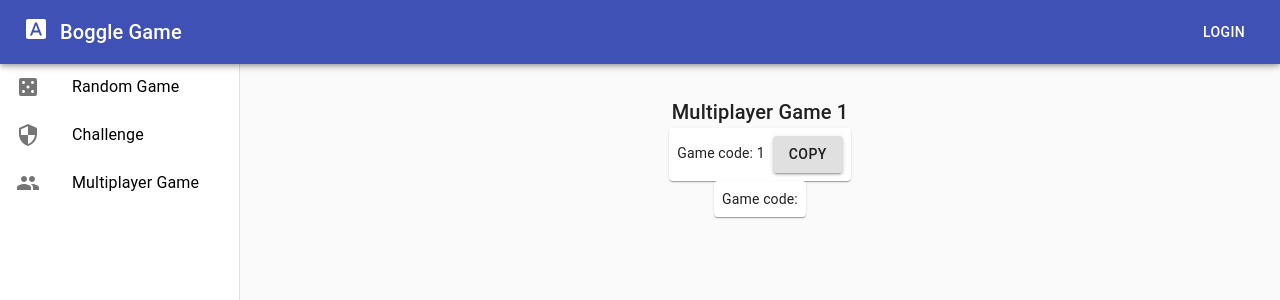
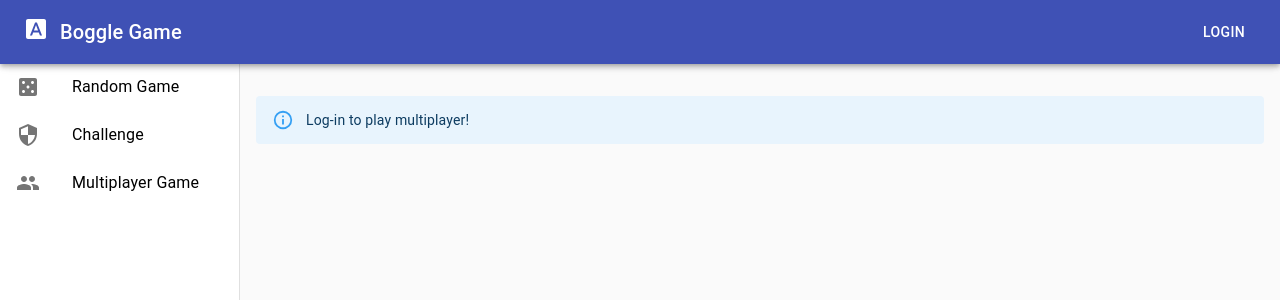
Before and after one commit to Enoumy/boggle, a React (Create React App) app: page /multiplayer/1 in a window 1280 px wide. Shown: the top 300 px of the page. Built offline with nearby package versions, Linux system fonts and the light colour scheme; no server answers.

Commit message:
Implemented functionality for joining a game

```diff
--- a/src/MultiplayerGame.js
+++ b/src/MultiplayerGame.js
@@ -5,9 +5,10 @@ import copy from 'copy-to-clipboard';
 import Grid from '@material-ui/core/Grid';
 import Paper from '@material-ui/core/Paper';
 import Button from '@material-ui/core/Button';
+import Alert from '@material-ui/lab/Alert';
 
 function MultiplayerGame(props) {
-  const [host, setHost] = useState('');
+  const [host, setHost] = useState('dummyHost');
   const [board, setBoard] = useState([[]]);
   const [wordsFoundAll, setWordsFoundAll] = useState({});
   const [gameState, setGameState] = useState('not-found');
@@ -15,6 +16,10 @@ function MultiplayerGame(props) {
   let { game } = useParams();
 
   return (
+    <div>
+      {!props.loggedIn ? (
+        <Alert severity="info">Log-in to play multiplayer!</Alert>
+      ) : (
         <div>
           <Typography variant="h6" align="center">
             Multiplayer Game {game}
@@ -37,10 +42,12 @@ function MultiplayerGame(props) {
                 Copy
               </Button>
             </Paper>
-        <Paper style={{ padding: 8 }}>
-          <Typography variant="h7">Game code: {host}</Typography>
+            <Paper style={{ padding: 8, marginTop: 8 }}>
+              <Typography variant="h7">Host: {host}</Typography>
             </Paper>
           </Grid>
+        </div>
+      )}
     </div>
   );
 }
--- a/src/MultiplayerGameMenu.js
+++ b/src/MultiplayerGameMenu.js
@@ -7,6 +7,8 @@ import TextField from '@material-ui/core/TextField';
 import Typography from '@material-ui/core/Typography';
 import Button from '@material-ui/core/Button';
 import SizeSelector from './SizeSelector.js';
+import Alert from '@material-ui/lab/Alert';
+import { Redirect } from 'react-router-dom';
 import { makeStyles } from '@material-ui/core/styles';
 
 const useStyles = makeStyles(theme => ({
@@ -18,12 +20,26 @@ const useStyles = makeStyles(theme => ({
   },
 }));
 
+let selectedGame = '';
+
 function MultiplayerGameMenu(props) {
   const [size, setSize] = useState(4);
+  const [redirected, setRedirected] = useState(false);
+  const [currentGame, setCurrentGame] = useState('');
 
   const classes = useStyles();
 
   return (
+    <div>
+      {redirected ? (
+        <Redirect to={'/multiplayer/' + currentGame} />
+      ) : (
+        <div></div>
+      )}
+
+      {!props.loggedIn ? (
+        <Alert severity="info">Log-in to play multiplayer!</Alert>
+      ) : (
         <Grid container className={classes.root} justify="center" spacing={2}>
           <Grid item>
             <Typography variant="h6" align="center">
@@ -54,14 +70,25 @@ function MultiplayerGameMenu(props) {
                   id="outlined-basic"
                   label="Enter game code"
                   variant="outlined"
+                  onChange={event => {
+                    setCurrentGame(event.target.value);
+                  }}
                 />
-            <Button variant="outlined" color="primary">
+                <Button
+                  variant="outlined"
+                  color="primary"
+                  onClick={() => {
+                    if (currentGame !== '') setRedirected(true);
+                  }}
+                >
                   Join
                 </Button>
               </Grid>
             </Paper>
           </Grid>
         </Grid>
+      )}
+    </div>
   );
 }
 
```
Lines whose indentation alone changed are shown as unchanged.
